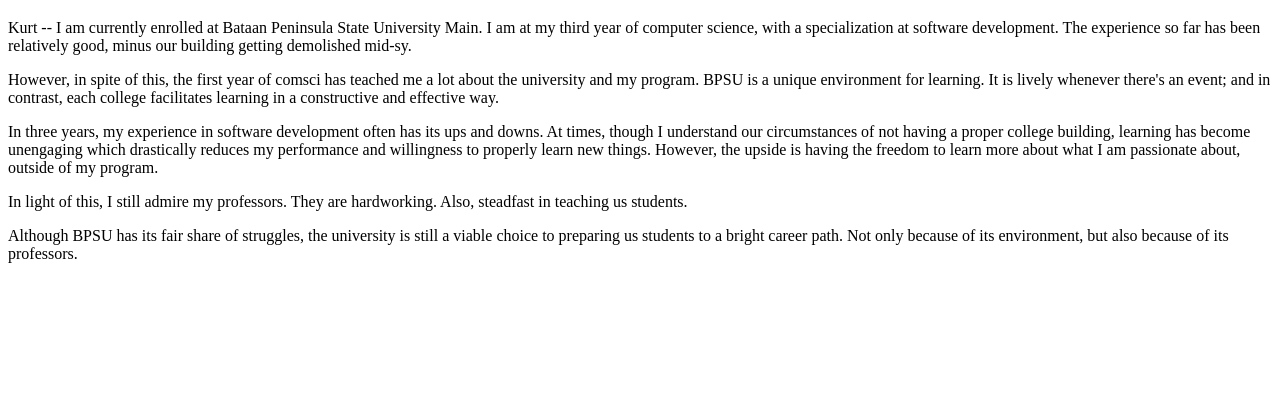
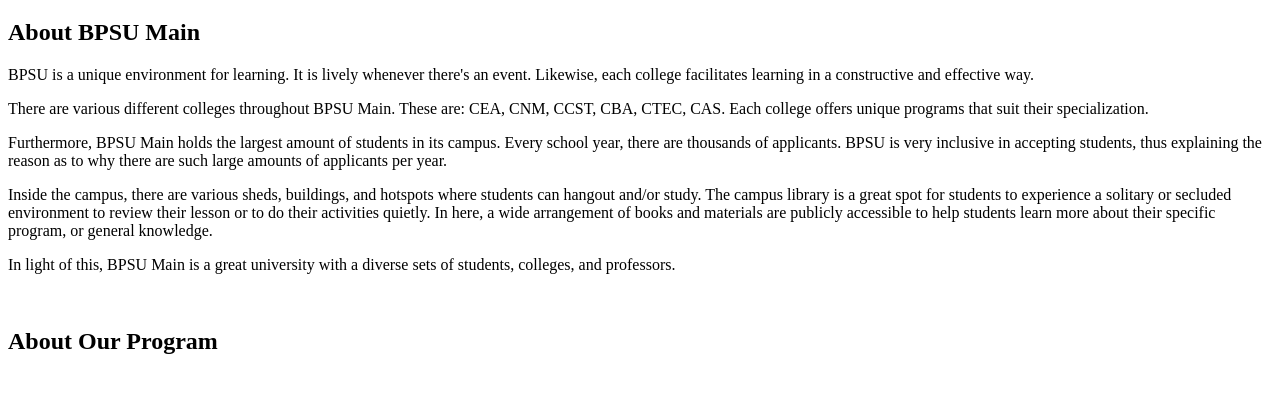
Before and after one commit to Respberri/HTML, a plain HTML site: page university.html in a window 1280 px wide. Shown: the part 61-454 px from the top of the page. Drawn offline with Linux system fonts and the light colour scheme.

Commit message:
Second Commit

```diff
--- a/university.html
+++ b/university.html
@@ -7,25 +7,27 @@
 </head>
 <body>
     <h1>My University</h1>
+    <h2>About BPSU Main</h2>
     <p>
-        Kurt -- I am currently enrolled at Bataan Peninsula State University Main. I am at my third year of computer science, with a specialization at software development.
-        The experience so far has been relatively good, minus our building getting demolished mid-sy.
+        BPSU is a unique environment for learning. It is lively whenever there's an event. Likewise, each college facilitates learning in a constructive and effective way.
     </p>
     <p>
-        However, in spite of this, the first year of comsci has teached me a lot about the university and my program. BPSU is a unique environment for learning. It is lively whenever
-        there's an event; and in contrast, each college facilitates learning in a constructive and effective way.
+        There are various different colleges throughout BPSU Main. These are: CEA, CNM, CCST, CBA, CTEC, CAS. Each college offers unique programs that suit their specialization.
     </p>
     <p>
-        In three years, my experience in software development often has its ups and downs. At times, though I understand our circumstances of not having a proper college building,
-        learning has become unengaging which drastically reduces my performance and willingness to properly learn new things. However, the upside is having the freedom to learn more
-        about what I am passionate about, outside of my program.
+        Furthermore, BPSU Main holds the largest amount of students in its campus. Every school year, there are thousands of applicants. BPSU is very inclusive in accepting
+        students, thus explaining the reason as to why there are such large amounts of applicants per year.
     </p>
     <p>
-        In light of this, I still admire my professors. They are hardworking. Also, steadfast in teaching us students.
+        Inside the campus, there are various sheds, buildings, and hotspots where students can hangout and/or study. The campus library is a great spot for students to experience
+        a solitary or secluded environment to review their lesson or to do their activities quietly. In here, a wide arrangement of books and materials are publicly accessible to
+        help students learn more about their specific program, or general knowledge.
     </p>
     <p>
-        Although BPSU has its fair share of struggles, the university is still a viable choice to preparing us students to a bright career path. Not only because of its environment,
-        but also because of its professors.
+        In light of this, BPSU Main is a great university with a diverse sets of students, colleges, and professors.
     </p>
+    <br />
+    <h2>About Our Program</h2>
+    <p></p>
 </body>
 </html>
```
